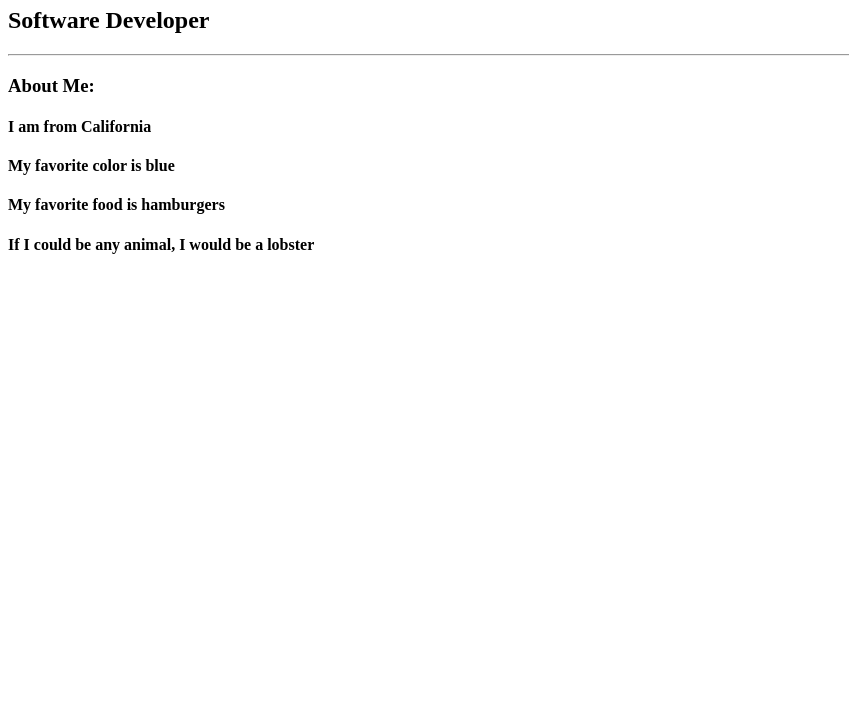
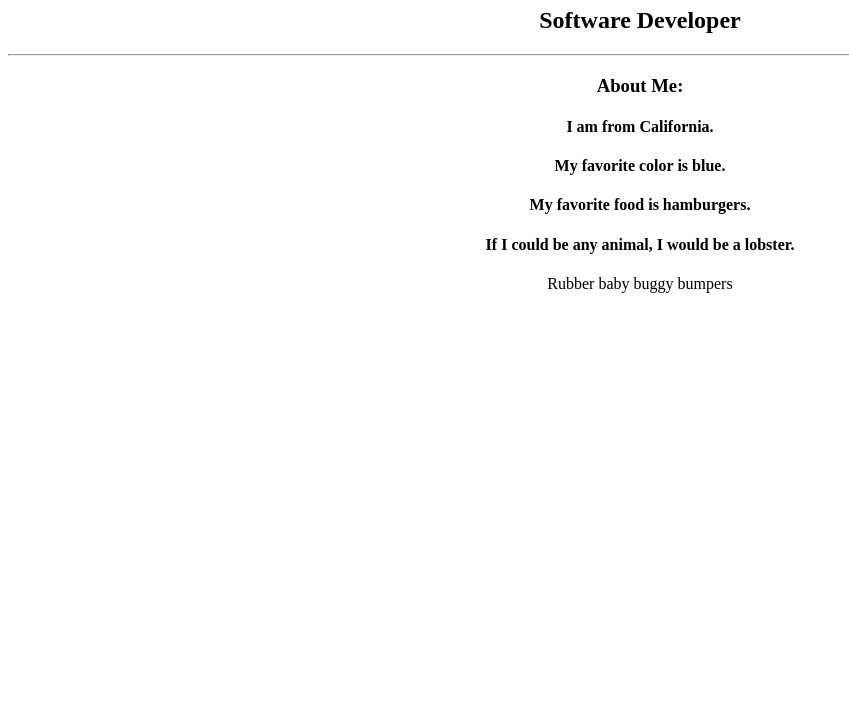
Before and after one commit to JonC366/JC366_Profile, a plain HTML site: page index.html in a window 1280 px wide. Shown: the part 73-800 px from the top of the page, without its empty margins (0-849 px from the left). Drawn offline with Linux system fonts and the light colour scheme.

Commit message:
Rubber Baby Buggy Bumpers

```diff
--- a/index.html
+++ b/index.html
@@ -1,19 +1,21 @@
 <!DOCTYPE html>
 <html>
+    <head>
     <meta charset="utf-8">
     <meta name="viewport" content="width=device-width">
     <title>My Profile</title>
-</head>
+    </head>
 <body>
-<div aling="center">
+<div align="center">
 <h1>Jonathan Conant</h1>
 <h2>Software Developer</h2>
 <hr>
 <h3>About Me:</h3>
-<h4>I am from California</h4>
-<h4>My favorite color is blue</h4>
-<h4>My favorite food is hamburgers</h4>
-<h4>If I could be any animal, I would be a lobster</h4>
+<h4>I am from California.</h4>
+<h4>My favorite color is blue.</h4>
+<h4>My favorite food is hamburgers.</h4>
+<h4>If I could be any animal, I would be a lobster.</h4>
+<p>Rubber baby buggy bumpers</p>
 </div>
 </body>
 </html>
```
Also changed, not shown: 1 other file.
